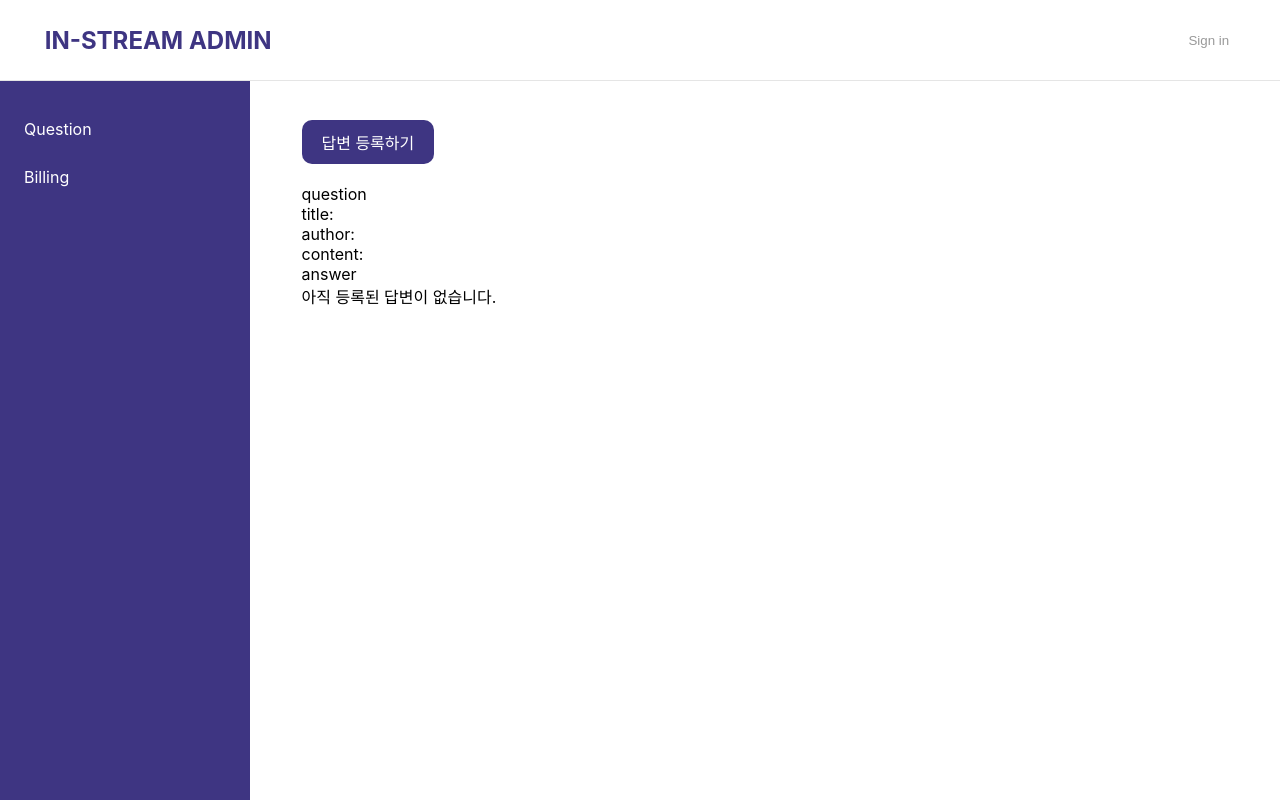
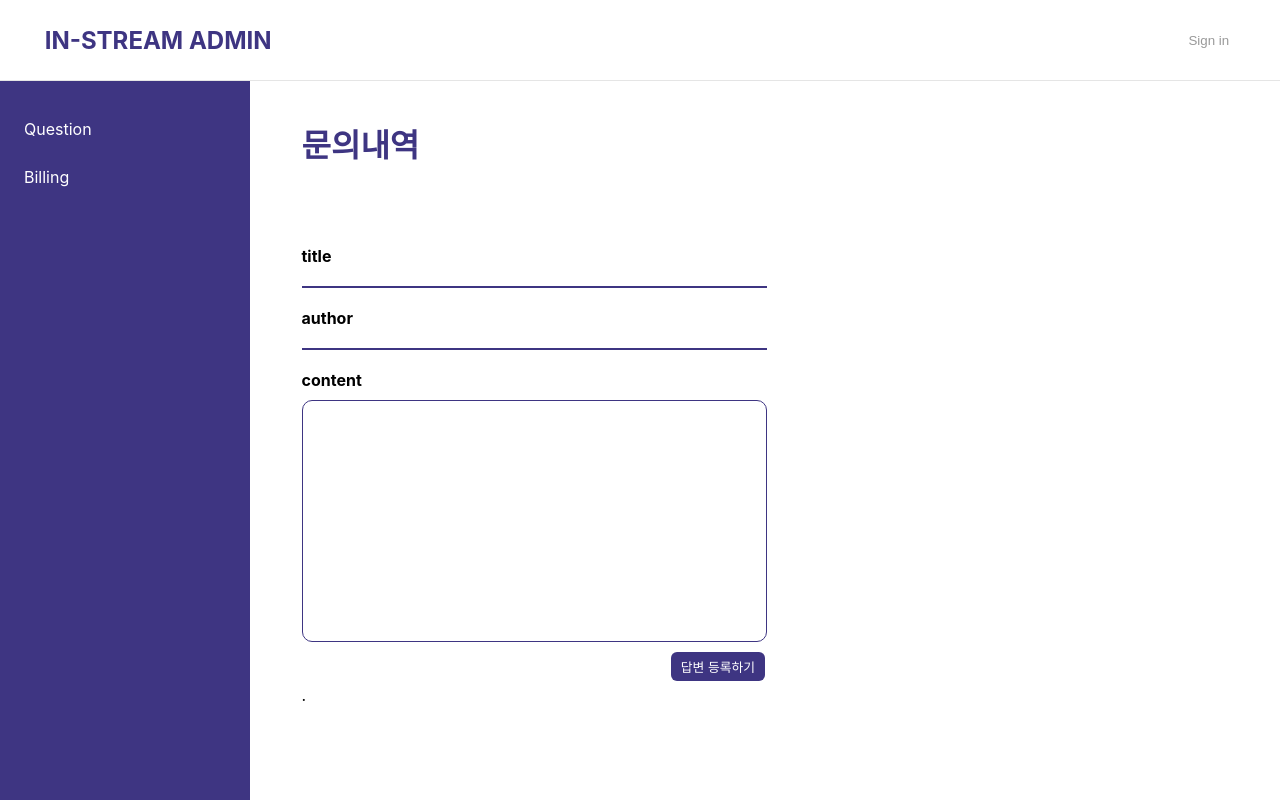
Before and after one commit to 4seasons-sc23/web-instream, a React (Vite) app: page /question/1 in a window 1280 px wide. Built offline with nearby package versions, Linux system fonts and the light colour scheme; no server answers.

Commit message:
Feat: 관리자 페이지 에러 마무리

```diff
--- a/src/components/organisms/Layout/styles.module.scss
+++ b/src/components/organisms/Layout/styles.module.scss
@@ -4,6 +4,6 @@
     // margin-top: 80px;
     margin-left: 250px;
     width: calc(100vw - 250px);
-    height: calc(100vh - 80px);
-    overflow: hidden;
+    max-height: calc(100vh - 80px);
+    overflow-x: hidden;
 }
--- a/src/pages/Question/PostAnswer/index.tsx
+++ b/src/pages/Question/PostAnswer/index.tsx
@@ -78,32 +78,48 @@ export default function PostAnswer() {
 
     return (
         <div className={styles.container}>
-            <div className={styles.buttonArea}>
-                <button onClick={onClickButton}>{!isEdit ? '답변 등록하기' : '취소'}</button>
+            <div>
+                <div className={styles.title}>문의내역</div>
+                <div className={styles.textBox}>
+                    <span className={styles.bold}>title</span>
+                    <span>{errorData?.question.title}</span>
+                </div>
+                <div className={styles.divider} />
+                <div className={styles.textBox}>
+                    <span className={styles.bold}>author</span>
+                    <span>{errorData?.writer.userName}</span>
+                </div>
+                <div className={styles.divider} />
+                <div className={styles.contentContainer}>
+                    <span className={styles.bold}>content</span>
+                    <span className={styles.contentBox}>{errorData?.question.content}</span>
+                    <div className={styles.buttonArea}>
+                        <button onClick={onClickButton}>
+                            {!isEdit ? '답변 등록하기' : '취소'}
+                        </button>
+                    </div>
+                </div>
             </div>
-            <div>
-                <div>question</div>
-                <div>title: {errorData?.question.title}</div>
-                <div>author: {errorData?.writer.userName}</div>
-                <div>content: {errorData?.question.content}</div>
-            </div>
-            <div>
-                <div>answer</div>
+            <div className={styles.answerBox}>
+                <div>.</div>
+                <div>.</div>
+                <div>.</div>
+                <div className={styles.bold}>answer</div>
                 {isEdit ? (
-                    <div>
+                    <div className={styles.textareaBox}>
                         <textarea
                             value={inputText}
                             onChange={(e) => setInputText(e.target.value)}
                         />
-                        <button onClick={onClickSubmitButton}>등록</button>
+                        <div className={styles.textareaButton}>
+                            <button onClick={onClickSubmitButton}>등록</button>
+                        </div>
                     </div>
                 ) : (
-                    <div>
-                        {errorData?.answer ? (
-                            <div>{errorData.answer.content}</div>
-                        ) : (
-                            <div>아직 등록된 답변이 없습니다.</div>
-                        )}
+                    <div className={styles.answerText}>
+                        {errorData?.answer
+                            ? `${errorData.answer.content}`
+                            : '아직 등록된 답변이 없습니다.'}
                     </div>
                 )}
             </div>
--- a/src/pages/Question/PostAnswer/styles.module.scss
+++ b/src/pages/Question/PostAnswer/styles.module.scss
@@ -9,16 +9,14 @@
     }
 
     button {
-        display: flex;
         gap: 20px;
-        margin-bottom: 20px;
-        padding: 10px 20px;
+        padding: 5px 10px;
         border: none;
-        border-radius: 10px;
+        border-radius: 6px;
         background-color: $navy100;
         color: white;
         cursor: pointer;
-        font-size: 1rem;
+        font-size: 0.8rem;
     }
 
     button:disabled {
@@ -26,3 +24,83 @@
         cursor: not-allowed;
     }
 }
+
+.title {
+    font-size: 2rem;
+    font-weight: 600;
+    color: $navy100;
+    margin-bottom: 80px;
+}
+
+.textBox {
+    display: grid;
+    grid-template-columns: 1fr 10fr;
+}
+
+.divider {
+    border: 0.5px solid $navy100;
+    width: 50%;
+    margin: 20px 0;
+}
+
+.bold {
+    font-weight: 700;
+}
+
+.contentContainer {
+    display: flex;
+    flex-direction: column;
+    gap: 10px;
+
+    .buttonArea {
+        width: 50%;
+        // align-self: flex-end;
+        display: flex;
+        gap: 20px;
+        justify-content: flex-end;
+    }
+}
+
+.contentBox {
+    border: 1px solid $navy100;
+    border-radius: 10px;
+    width: calc(50% - 40px);
+    padding: 20px;
+    min-height: 200px;
+}
+
+.textareaBox {
+    display: flex;
+    flex-direction: column;
+    gap: 10px;
+
+    textarea {
+        width: calc(50% - 40px);
+        padding: 20px;
+        min-height: 200px;
+        resize: none;
+        line-height: 1.8rem;
+    }
+}
+
+.textareaButton {
+    width: 50%;
+    // align-self: flex-end;
+    display: flex;
+    gap: 20px;
+    justify-content: flex-end;
+}
+
+.answerBox {
+    line-height: 1.8;
+}
+
+.answerText {
+    background-color: $navy100;
+    color: white;
+    border-radius: 10px;
+    width: calc(50% - 40px);
+    padding: 20px;
+    min-height: 200px;
+    line-height: 1.8rem;
+}
```
